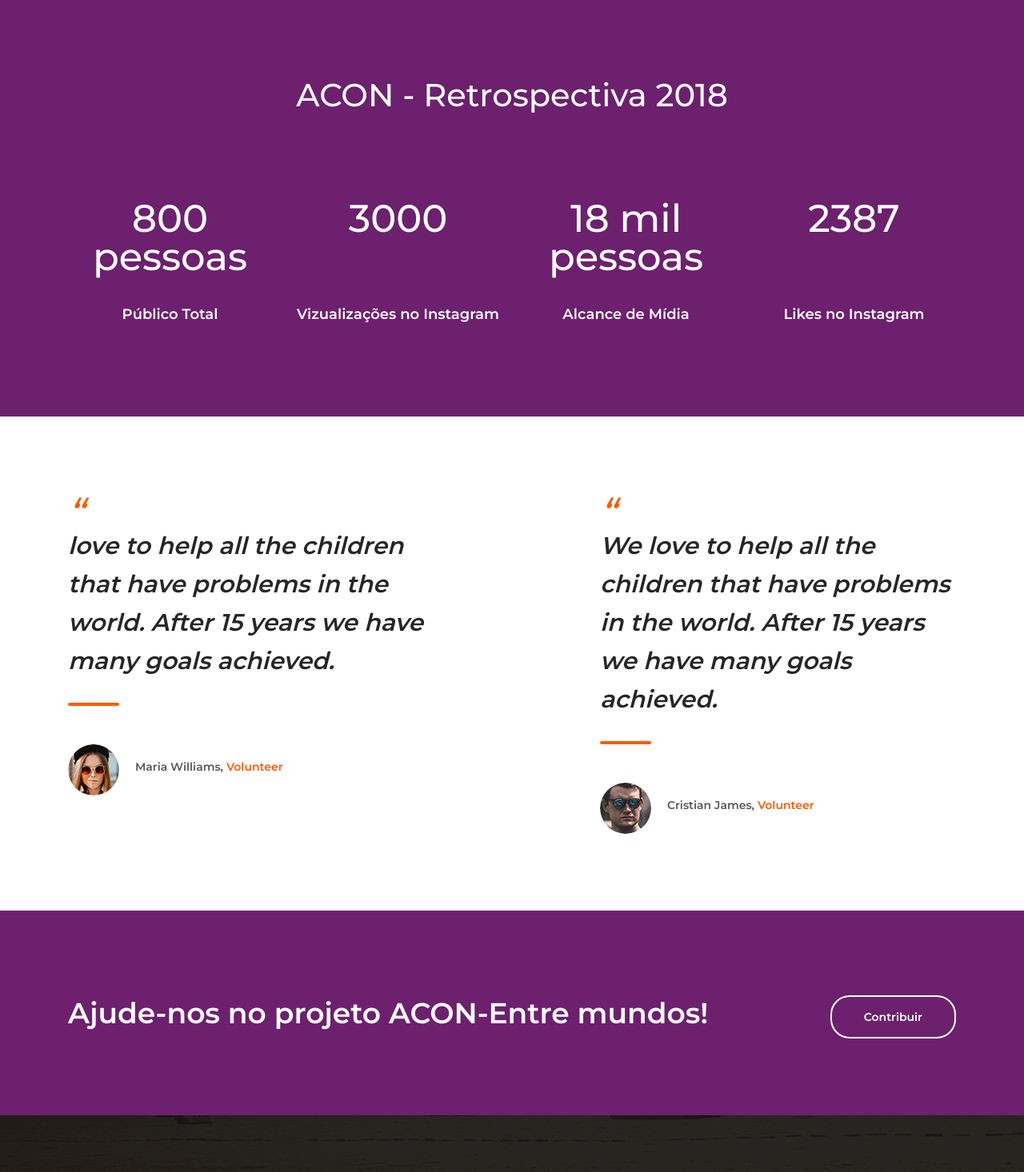
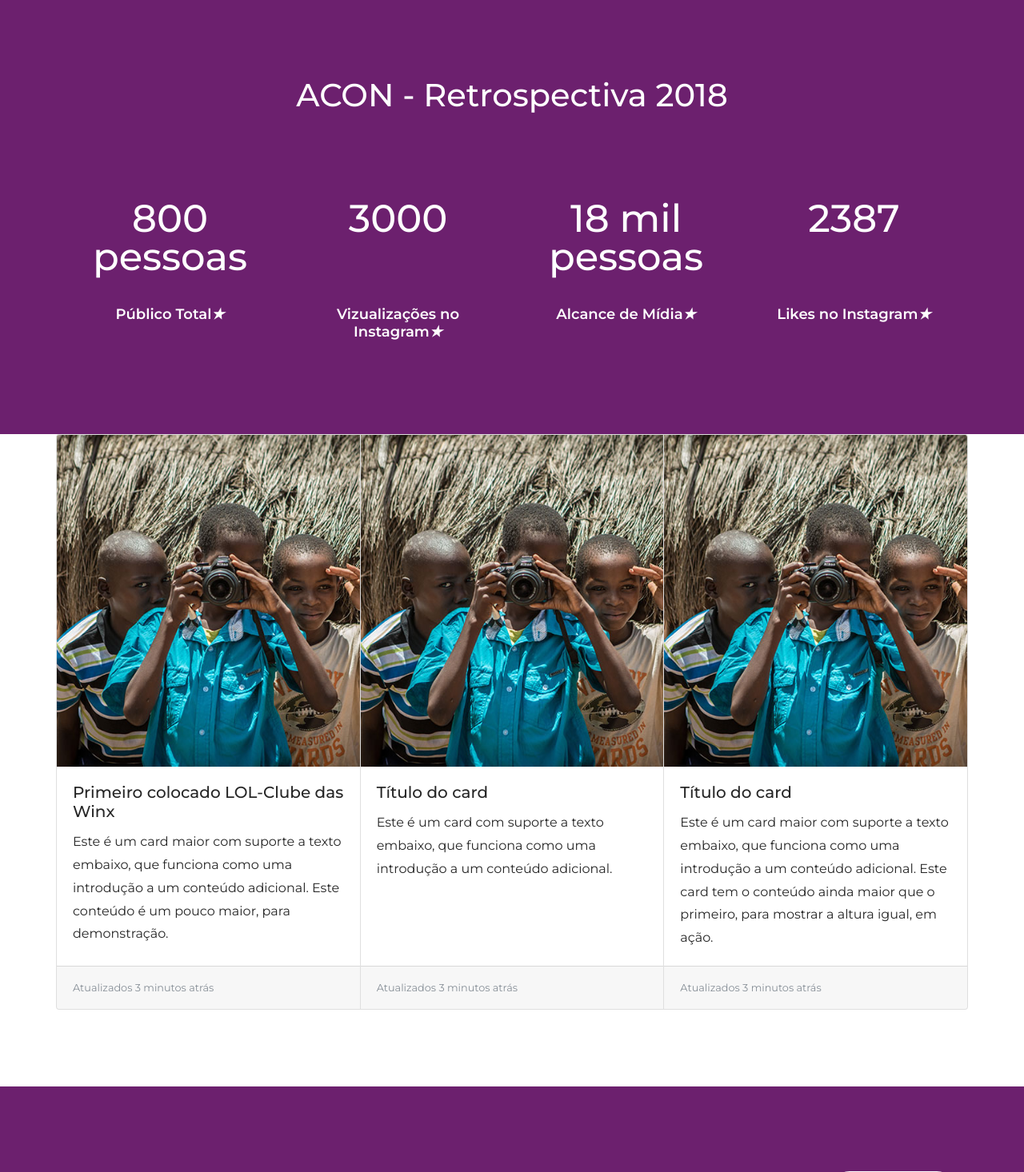
Before and after one commit to kepry/fantabob, a PHP site: page /about.html in a window 1280 px wide. Shown: the part 1119-2585 px from the top of the page at 80% size. Run offline with PHP 8.4, Linux system fonts and the light colour scheme.

Commit message:
about 2.0
atualizado

```diff
--- a/about.html
+++ b/about.html
@@ -132,9 +132,15 @@
                             <li data-target="#carouselExampleIndicators" data-slide-to="0" class="active"></li>
                             <li data-target="#carouselExampleIndicators" data-slide-to="1"></li>
                             <li data-target="#carouselExampleIndicators" data-slide-to="2"></li>
+                            <li data-target="#carouselExampleIndicators" data-slide-to="3"></li>
+                            <li data-target="#carouselExampleIndicators" data-slide-to="4"></li>
+                            <li data-target="#carouselExampleIndicators" data-slide-to="5"></li>
+                            <li data-target="#carouselExampleIndicators" data-slide-to="6"></li>
+                            <li data-target="#carouselExampleIndicators" data-slide-to="7"></li>
+                            <li data-target="#carouselExampleIndicators" data-slide-to="8"></li>
                         </ol>
                         <div class="carousel-inner">
-                        <div class="carousel-item active">
+                            <div class="carousel-item">
                                 <img src="images/02.jpg" class="d-block w-100" alt="...">
                             </div>
                             <div class="carousel-item">
@@ -143,6 +149,26 @@
                             <div class="carousel-item">
                                 <img src="images/_MG_1575.jpg" class="d-block w-100" alt="...">
                             </div>
+                            <!--adicionando novas imagens 5 -->
+                            <div class="carousel-item active">
+                                <img src="images/03.JPG" class="d-block w-100" alt="...">
+                            </div>
+                            <div class="carousel-item">
+                                <img src="images/_MG_1569.jpg" class="d-block w-100" alt="...">
+                            </div>
+                            <div class="carousel-item">
+                                <img src="images/_MG_1662.jpg" class="d-block w-100" alt="...">
+                            </div>
+                            <div class="carousel-item">
+                                <img src="images/_MG_1592.jpg" class="d-block w-100" alt="...">
+                            </div>
+                            <div class="carousel-item">
+                                <img src="images/_MG_1654.jpg" class="d-block w-100" alt="...">
+                            </div>
+                            <div class="carousel-item">
+                                <img src="images/_MG_1594.jpg" class="d-block w-100" alt="...">
+                            </div>
+
                         </div>
                         <a class="carousel-control-prev" href="#carouselExampleIndicators" role="button" data-slide="prev">
                             <span class="carousel-control-prev-icon" aria-hidden="true"></span>
@@ -171,7 +197,7 @@
                             <strong class="d-flex justify-content-center">800 pessoas</strong>
                         </div>
 
-                        <h3 class="entry-title">Público Total</h3>
+                        <h3 class="entry-title">Público Total<i>&#9733;</i></h3>
                     </div>
                 </div>
 
@@ -183,7 +209,7 @@
                             <strong class="d-flex justify-content-center">3000</strong>
                         </div>
 
-                        <h3 class="entry-title">Vizualizações no Instagram</h3>
+                        <h3 class="entry-title">Vizualizações no Instagram<i>&#9733;</i></h3>
                     </div>
                 </div>
 
@@ -194,7 +220,7 @@
                             <strong class="d-flex justify-content-center">18 mil pessoas</strong>
                         </div>
 
-                        <h3 class="entry-title">Alcance de Mídia</h3>
+                        <h3 class="entry-title">Alcance de Mídia<i>&#9733;</i></h3>
                     </div>
                 </div>
 
@@ -205,7 +231,7 @@
                             <strong class="d-flex justify-content-center">2387</strong>
                         </div>
 
-                        <h3 class="entry-title">Likes no Instagram</h3>
+                        <h3 class="entry-title">Likes no Instagram<i>&#9733;</i></h3>
                     </div>
                 </div>
             </div>
@@ -216,30 +242,36 @@
     <div class="about-testimonial">
         <div class="container">
             <div class="row">
-                <div class="col-12 col-md-6 col-lg-5">
-                    <div class="testimonial-cont">
-                        <div class="entry-content">
-                            <p> love to help all the children that have problems in the world. After 15 years we have many goals achieved.</p>
+                <div class="card-group">
+                <div class="card">
+                    <img class="card-img-top" src="images/d.jpg"alt="Imagem de capa do card">
+                    <div class="card-body">
+                      <h5 class="card-title">Primeiro colocado LOL-Clube das Winx</h5>
+
+                      <p class="card-text">Este é um card maior com suporte a texto embaixo, que funciona como uma introdução a um conteúdo adicional. Este conteúdo é um pouco maior, para demonstração.</p>
                     </div>
-
-                        <div class="entry-footer d-flex flex-wrap align-items-center mt-5">
-                            <img src="images/testimonial-1.jpg" alt="">
-
-                            <h4>Maria Williams, <span>Volunteer</span></h4>
+                        <div class="card-footer">
+                          <small class="text-muted">Atualizados 3 minutos atrás</small>
                         </div>
                   </div>
+                  <div class="card">
+                    <img class="card-img-top" src="images/d.jpg" alt="Imagem de capa do card">
+                    <div class="card-body">
+                        <h5 class="card-title">Título do card</h5>
+                        <p class="card-text">Este é um card com suporte a texto embaixo, que funciona como uma introdução a um conteúdo adicional.</p>
                     </div>
-
-                <div class="col-12 col-md-6 offset-lg-2 col-lg-5">
-                    <div class="testimonial-cont">
-                        <div class="entry-content">
-                            <p>We love to help all the children that have problems in the world. After 15 years we have many goals achieved.</p>
+                    <div class="card-footer">
+                        <small class="text-muted">Atualizados 3 minutos atrás</small>
                     </div>
-
-                        <div class="entry-footer d-flex flex-wrap align-items-center mt-5">
-                            <img src="images/testimonial-2.jpg" alt="">
-
-                            <h4>Cristian James, <span>Volunteer</span></h4>
+                  </div>
+                  <div class="card">
+                    <img class="card-img-top" src="images/d.jpg" alt="Imagem de capa do card">
+                    <div class="card-body">
+                      <h5 class="card-title">Título do card</h5>
+                      <p class="card-text">Este é um card maior com suporte a texto embaixo, que funciona como uma introdução a um conteúdo adicional. Este card tem o conteúdo ainda maior que o primeiro, para mostrar a altura igual, em ação.</p>
+                    </div>
+                    <div class="card-footer">
+                    <small class="text-muted">Atualizados 3 minutos atrás</small>
                     </div>
                   </div>
                 </div>
--- a/style.css
+++ b/style.css
@@ -781,7 +781,7 @@ ul.tabs-nav .tab-nav.active {
     width: 64px;
     height: 4px;
     border-radius: 2px;
-    background: #ff5a00;
+    background: #6c206e;
 }
 
 .welcome-content .entry-content {
@@ -1148,11 +1148,11 @@ ul.tabs-nav .tab-nav.active {
     width: 64px;
     height: 4px;
     border-radius: 2px;
-    background: yellow;
+    background: #6c206e;
 }
 
 .about-page .page-header {
-    background:url(images/_MG_1569.jpg);
+    background:url(images/01.JPG);
 }
 
 .about-page .welcome-wrap {
@@ -1219,7 +1219,7 @@ ul.tabs-nav .tab-nav.active {
     font-weight: 500;
     font-style: italic;
     line-height: 1;
-    color: #ff5a00;
+    color: #6c206e;
 }
 
 .testimonial-cont .entry-content {
@@ -1242,7 +1242,7 @@ ul.tabs-nav .tab-nav.active {
     width: 64px;
     height: 4px;
     border-radius: 2px;
-    background: #ff5a00;
+    background: #6c206e;
 }
 
 .testimonial-cont .entry-footer img {
@@ -1273,6 +1273,7 @@ ul.tabs-nav .tab-nav.active {
     font-weight: 600;
     color: #fff;
 }
+
 
 .help-us .btn {
     margin-top: 36px;
```
Also changed, not shown: images/01.acon.jpg (added), images/02.acon.jpg (added), images/03.acon.jpg (added), images/04.acon.jpg (added), images/05.acon.jpg (added), images/cartese.jpg (added), mais imagens/teste.jpeg (added), 4 other files. Lines whose indentation alone changed are shown as unchanged.
